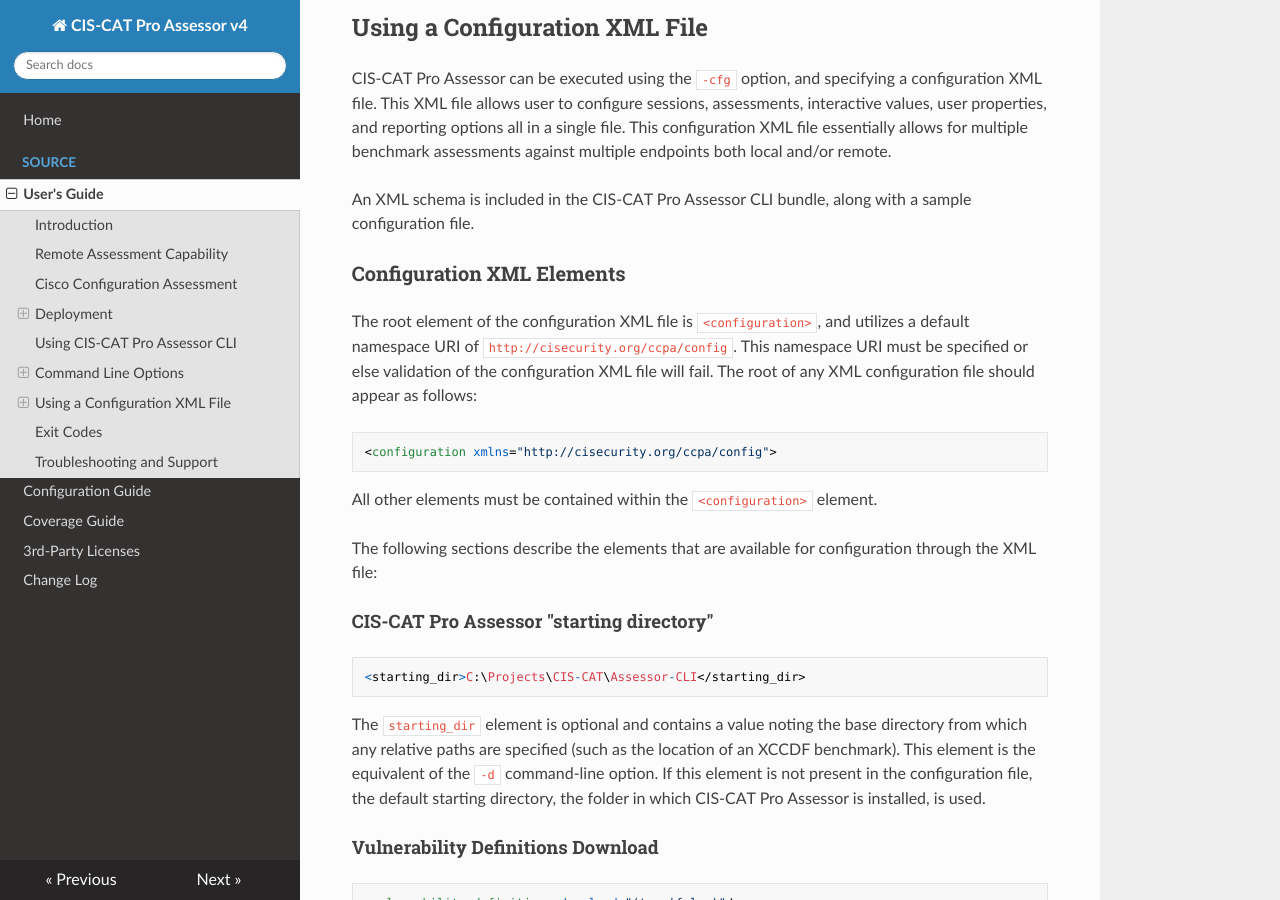
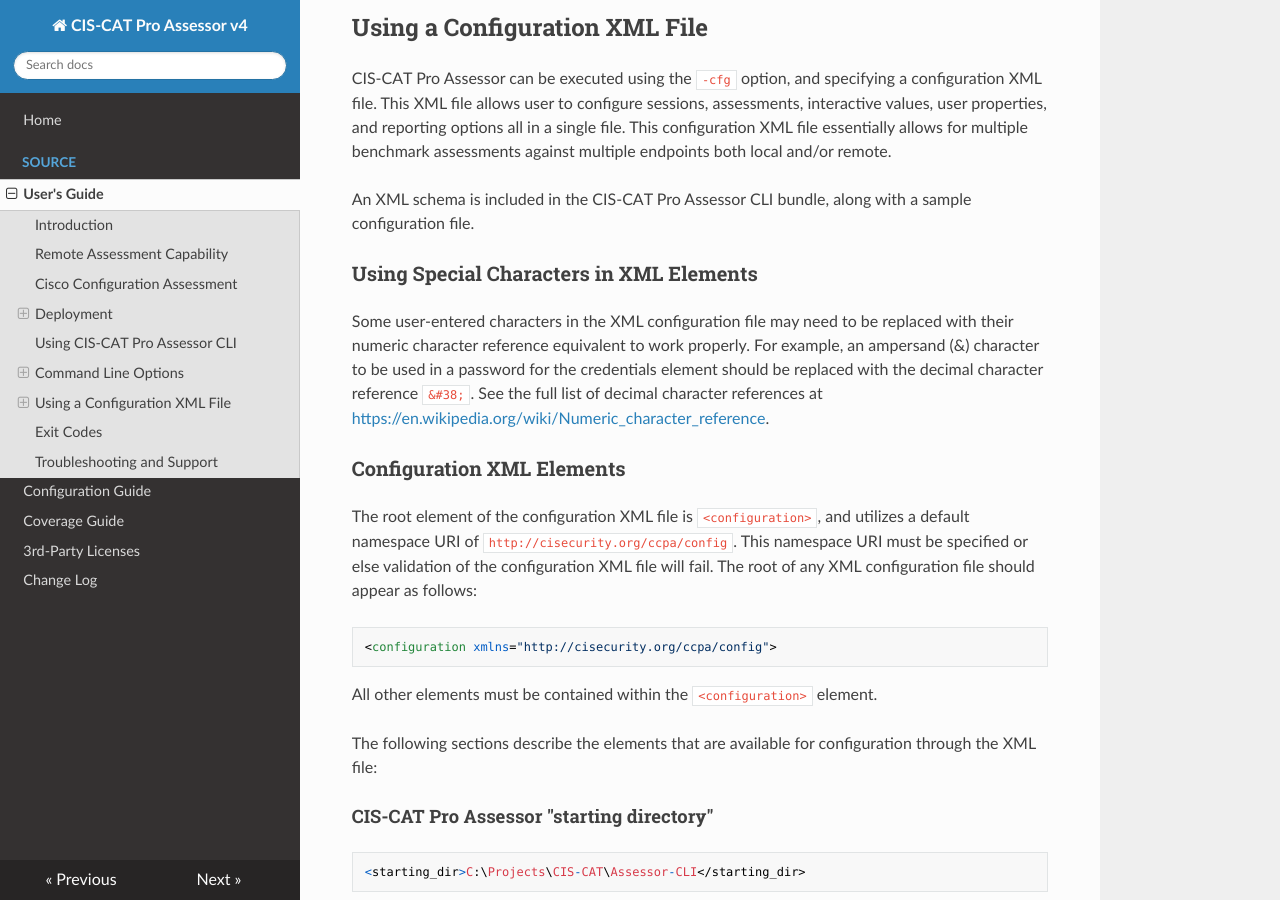
Before and after one commit to CISecurity/CCPA-Docs, an MkDocs documentation site: the page built from docs/User's Guide.md, in a window 1280 px wide and 900 px high, scrolled down 10269 px. Built offline with MkDocs 1.6.1, drawn with Linux system fonts in a browser that asks for light colours; nearby versions of some CDN libraries.

Commit message:
CCPRO-4322
Documented use of special characters in XML configuration files.

```diff
--- a/docs/User's Guide.md
+++ b/docs/User's Guide.md
@@ -270,6 +270,9 @@
 
 An XML schema is included in the CIS-CAT Pro Assessor CLI bundle, along with a sample configuration file.
 
+### Using Special Characters in XML Elements ###
+Some user-entered characters in the XML configuration file may need to be replaced with their numeric character reference equivalent to work properly.  For example, an ampersand (&) character to be used in a password for the credentials element should be replaced with the decimal character reference `&#38;`.  See the full list of decimal character references at [https://en.wikipedia.org/wiki/Numeric_character_reference](https://en.wikipedia.org/wiki/Numeric_character_reference "Numeric Character References").
+
 ### Configuration XML Elements ###
 The root element of the configuration XML file is `<configuration>`, and utilizes a default namespace URI of `http://cisecurity.org/ccpa/config`.  This namespace URI must be specified or else validation of the configuration XML file will fail.  The root of any XML configuration file should appear as follows:
 
```
